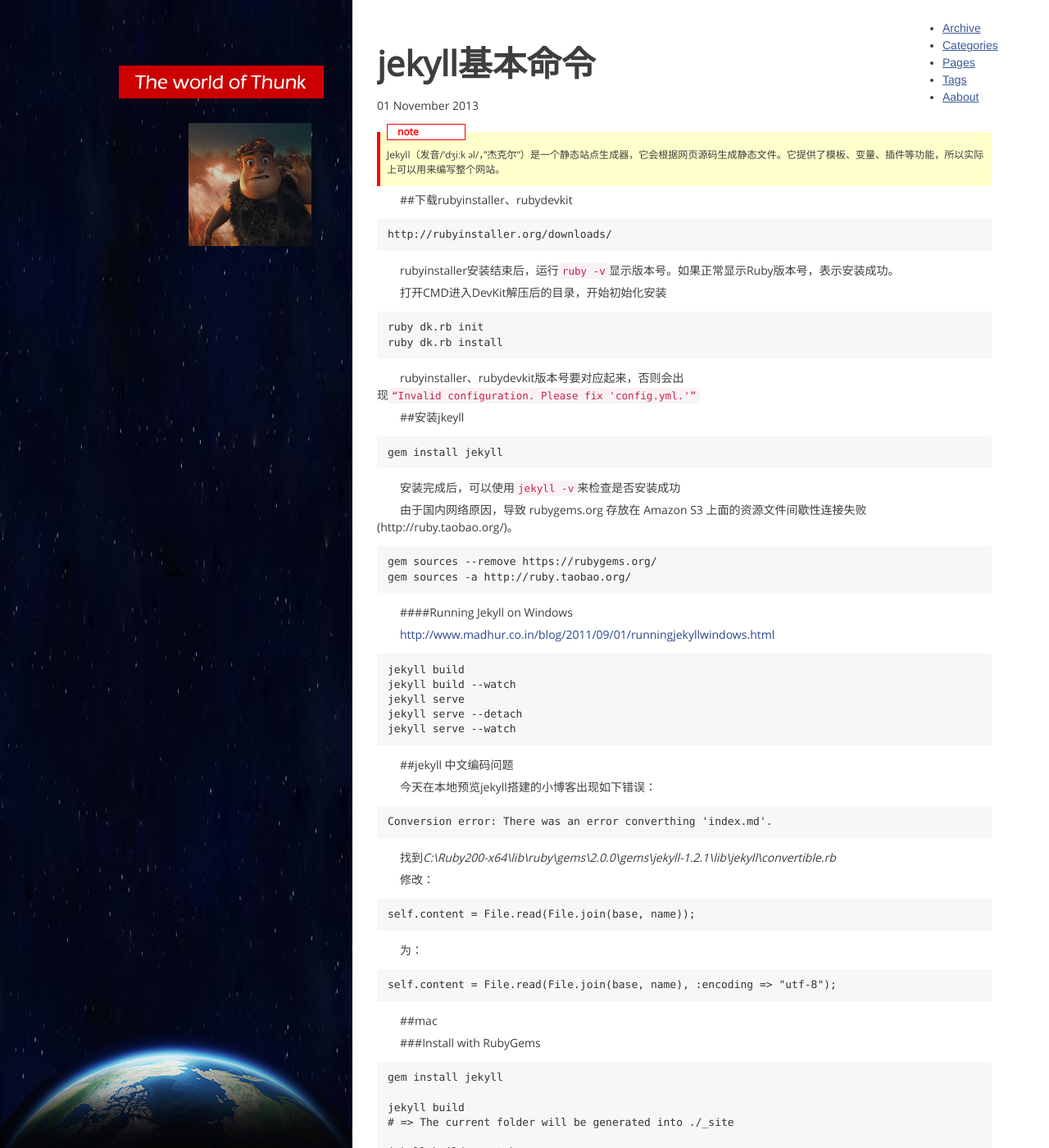
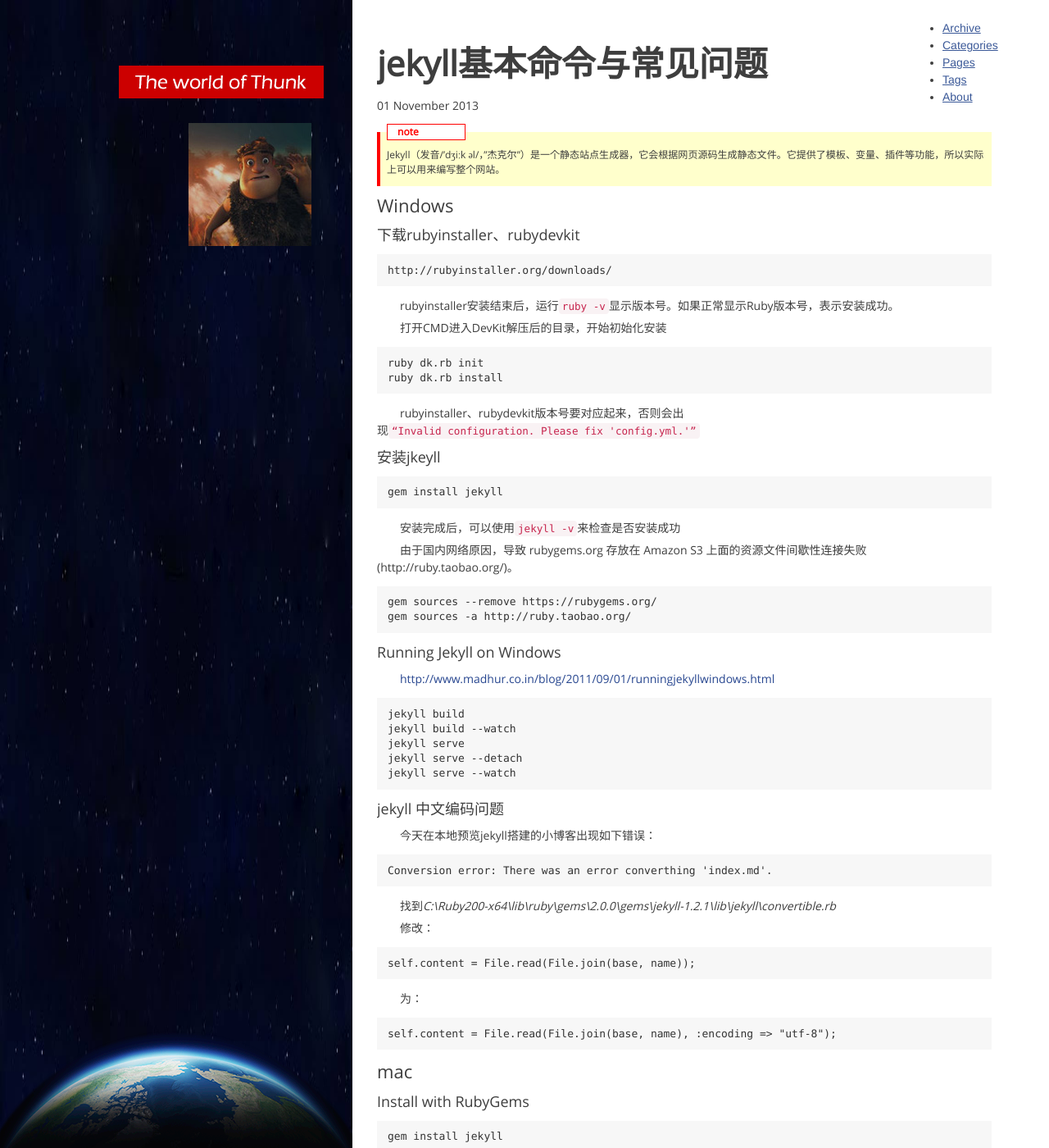
Before and after one commit to stormtea123/stormtea123.github.com, a Jekyll site: the page built from _posts/2013-11-01-jekyll.md, in a window 1280 px wide and 1400 px high. Shown: the whole window at 82% size. Built offline with Jekyll 4.4.1, drawn with Linux system fonts in a browser that asks for light colours; some of the changed text lies outside the part shown.

Commit message:
阶段调整

```diff
--- a/_config.yml
+++ b/_config.yml
@@ -8,12 +8,12 @@
 # Themes are encouraged to use these universal variables
 # so be sure to set them if your theme uses them.
 #
-title : Thunk
+title : thunkli
 tagline: Site Tagline
 author :
-  name : Name Lastname
-  email : blah@email.test
-  github : username
+  name : thunkli
+  email : thunkli@qq.com
+  github : thunkli
   twitter : username
   feedburner : feedname
 
@@ -25,7 +25,7 @@
 # Else if you are pushing to username.github.io, replace with your username.
 # Finally if you are pushing to a GitHub project page, include the project name at the end.
 #
-production_url : http://sotrmtea123.github.io
+production_url : https://thunkli.github.io
 
 # All Jekyll-Bootstrap specific configurations are namespaced into this hash
 #
--- a/_includes/themes/twitter/default.html
+++ b/_includes/themes/twitter/default.html
@@ -39,7 +39,7 @@
             <li><a href="/categories.html">Categories</a></li>
             <li><a href="/pages.html">Pages</a></li>
             <li><a href="/tags.html">Tags</a></li>
-            <li><a href="/about.html">Aabout</a></li>
+            <li><a href="/about.html">About</a></li>
         </ul>
     </div>
     <div class="container">
--- a/_posts/2013-11-01-jekyll.md
+++ b/_posts/2013-11-01-jekyll.md
@@ -1,6 +1,6 @@
 ---
 layout: post
-title: "jekyll基本命令"
+title: "jekyll基本命令与常见问题"
 description: "Jekyll是一个静态站点生成器，它会根据网页源码生成静态文件。它提供了模板、变量、插件等功能，所以实际上可以用来编写整个网站。"
 category: "记事本"
 category-substitution: 原创
@@ -9,7 +9,9 @@ tags: [jekyll]
 
 >Jekyll（发音/'dʒiːk əl/，"杰克尔"）是一个静态站点生成器，它会根据网页源码生成静态文件。它提供了模板、变量、插件等功能，所以实际上可以用来编写整个网站。
 
-##下载rubyinstaller、rubydevkit
+## Windows
+
+### 下载rubyinstaller、rubydevkit
 
     http://rubyinstaller.org/downloads/
 
@@ -24,7 +26,7 @@ rubyinstaller安装结束后，运行`ruby -v`显示版本号。如果正常显
 
 rubyinstaller、rubydevkit版本号要对应起来，否则会出现`“Invalid configuration. Please fix 'config.yml.'”`
 
-##安装jkeyll
+### 安装jkeyll
 
     gem install jekyll
 
@@ -36,7 +38,7 @@ rubyinstaller、rubydevkit版本号要对应起来，否则会出现`“Invalid
     gem sources -a http://ruby.taobao.org/
 
 
-####Running Jekyll on Windows
+### Running Jekyll on Windows
 
 [http://www.madhur.co.in/blog/2011/09/01/runningjekyllwindows.html](http://www.madhur.co.in/blog/2011/09/01/runningjekyllwindows.html)
 
@@ -47,7 +49,7 @@ rubyinstaller、rubydevkit版本号要对应起来，否则会出现`“Invalid
 	jekyll serve --watch
 
 
-##jekyll 中文编码问题
+### jekyll 中文编码问题
 
 今天在本地预览jekyll搭建的小博客出现如下错误：
 
@@ -64,9 +66,9 @@ rubyinstaller、rubydevkit版本号要对应起来，否则会出现`“Invalid
     self.content = File.read(File.join(base, name), :encoding => "utf-8");
 
 
-##mac
+## mac
 
-###Install with RubyGems
+### Install with RubyGems
 
     gem install jekyll
 
```
Also changed, not shown: _posts/2013-10-29-hello-world.md (+1 -1 lines), about.md (+4 -0 lines), README.md, 1 other file.
